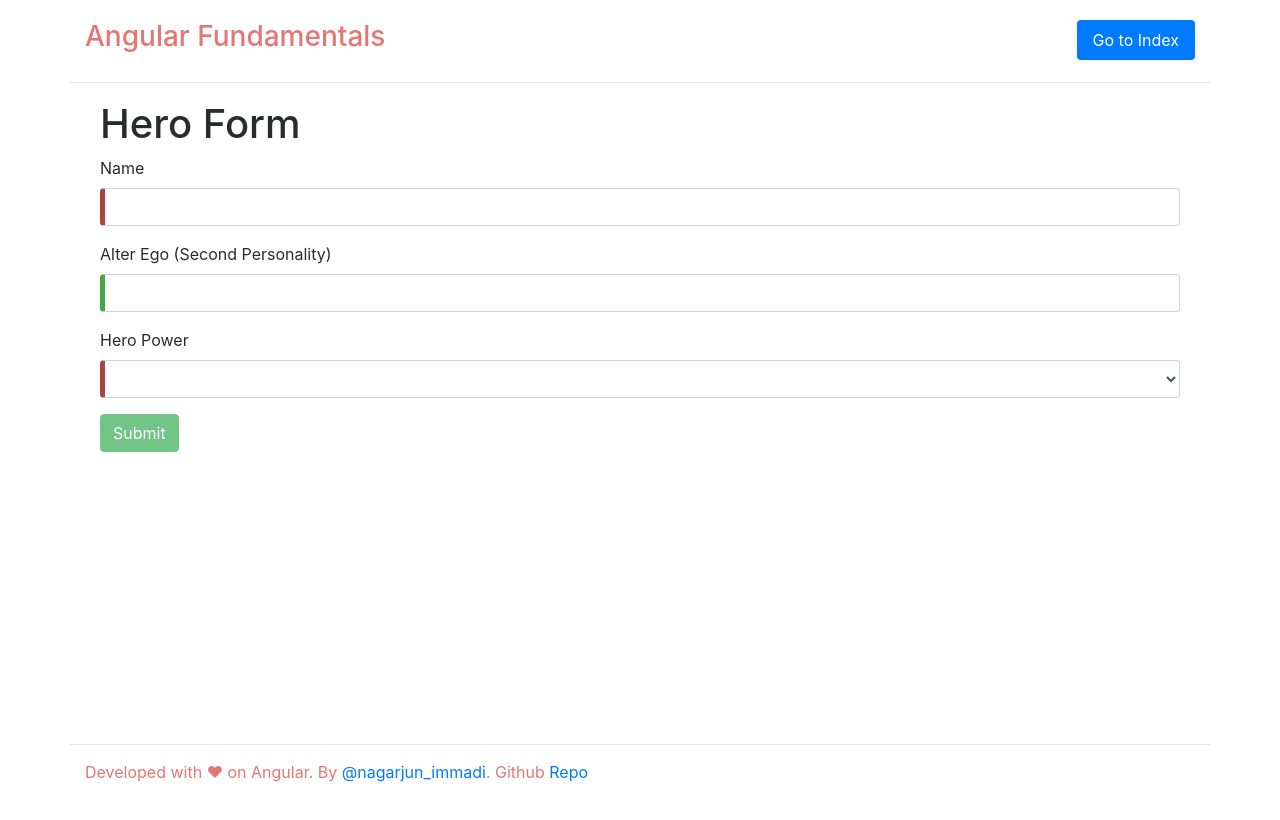
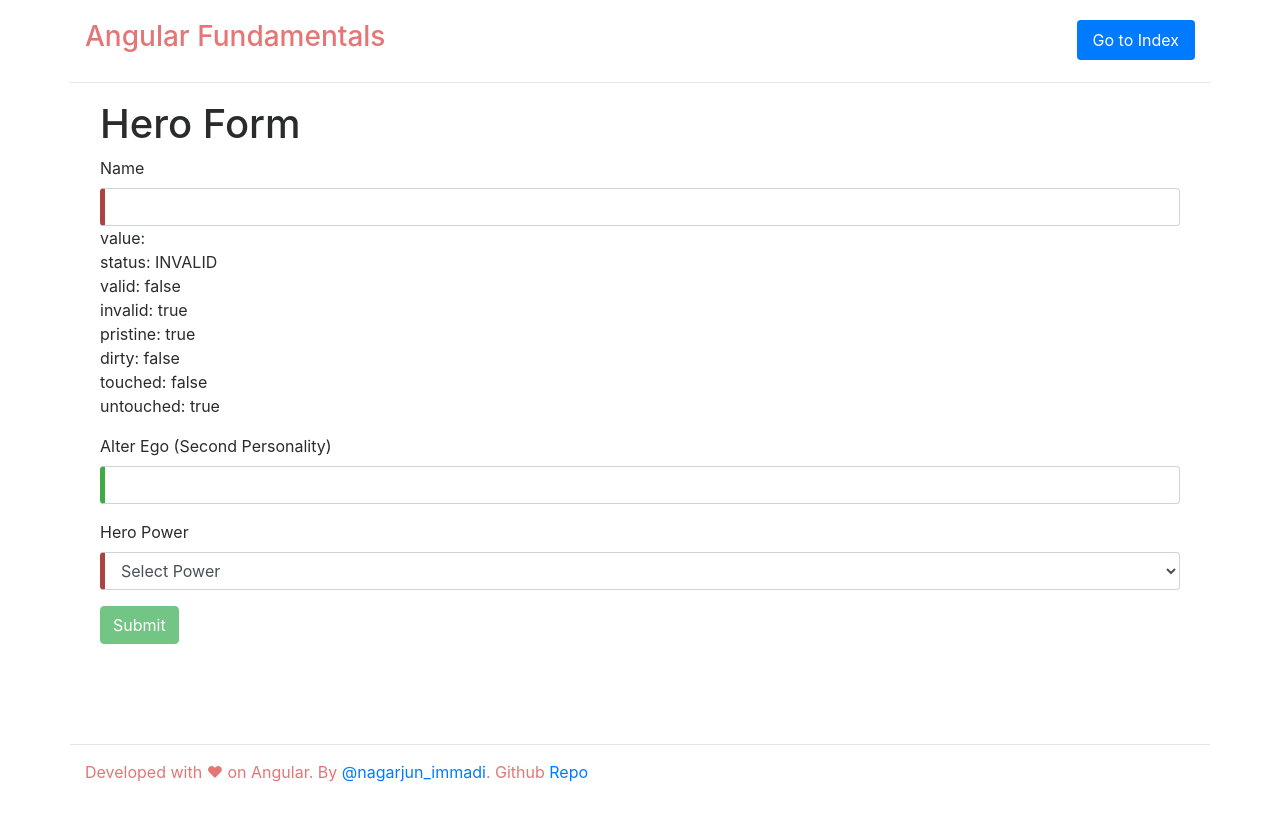
Before and after one commit to anshupanda/angular-fundamentals, an Angular app: page /forms/template-driven in a window 1280 px wide. Shown: the top 820 px of the page. Built offline with nearby package versions, Linux system fonts and the light colour scheme.

Commit message:
Angular form changes

```diff
--- a/src/app/forms-demo/reactive/form-array/form-array.component.ts
+++ b/src/app/forms-demo/reactive/form-array/form-array.component.ts
@@ -32,6 +32,7 @@ export class FormArrayComponent implements OnInit {
   });
 
   get aliases() {
+    console.log(this.profileFormGroup.get('aliases'));
     return this.profileFormGroup.get('aliases') as FormArray;
   }
 
--- a/src/app/forms-demo/reactive/form-group/form-group.component.html
+++ b/src/app/forms-demo/reactive/form-group/form-group.component.html
@@ -12,3 +12,6 @@
 
   <button type="submit" [disabled]="!profileFormGroup.valid">Submit</button>
 </form>
+
+<br><br>
+{{ profileFormGroup.value | json }}
--- a/src/app/forms-demo/reactive/nested-form-group/nested-form-group.component.html
+++ b/src/app/forms-demo/reactive/nested-form-group/nested-form-group.component.html
@@ -43,3 +43,10 @@
     <button (click)="updateAllProfileControls()">Update all Profile controls</button>
   </p>
 </form>
+
+<br><br>
+
+<pre>{{ profileFormGroup.value | json }}</pre> <br>
+
+{{ profileFormGroup.valid }} <br>
+{{ profileFormGroup.status }} <br>
--- a/src/app/forms-demo/template-driven/super-hero/super-hero.component.html
+++ b/src/app/forms-demo/template-driven/super-hero/super-hero.component.html
@@ -7,6 +7,14 @@
       <div [hidden]="name.valid || name.pristine" class="alert alert-danger">
         Name is required
       </div>
+      <div>value: {{ name.value }}</div>
+      <div>status: {{ name.status }}</div>
+      <div>valid: {{ name.valid }}</div>
+      <div>invalid: {{ name.invalid }}</div>
+      <div>pristine: {{ name.pristine }}</div>
+      <div>dirty: {{ name.dirty }}</div>
+      <div>touched: {{ name.touched }}</div>
+      <div>untouched: {{ name.untouched }}</div>
     </div>
 
     <div class="form-group">
@@ -17,6 +25,7 @@
     <div class="form-group">
       <label for="power">Hero Power</label>
       <select class="form-control" id="power" [(ngModel)]="hero.power" name="power" #power="ngModel" required>
+        <option value="">Select Power</option>
         <option *ngFor="let pow of powers" [value]="pow">{{pow}}</option>
       </select>
       <div [hidden]="power.valid || power.pristine" class="alert alert-danger">
--- a/src/app/forms-demo/template-driven/super-hero/super-hero.component.ts
+++ b/src/app/forms-demo/template-driven/super-hero/super-hero.component.ts
@@ -26,6 +26,7 @@ export class SuperHeroComponent implements OnInit {
     console.log(heroForm.valid);
     console.log(heroForm.controls);
     console.log(heroForm.controls.name.value);
+    console.log(heroForm.value);
   }
 
 }
```
